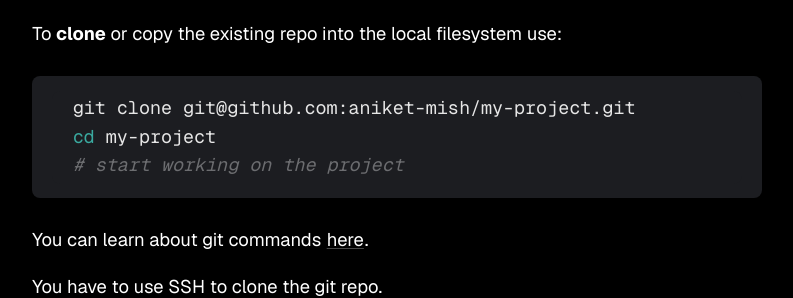
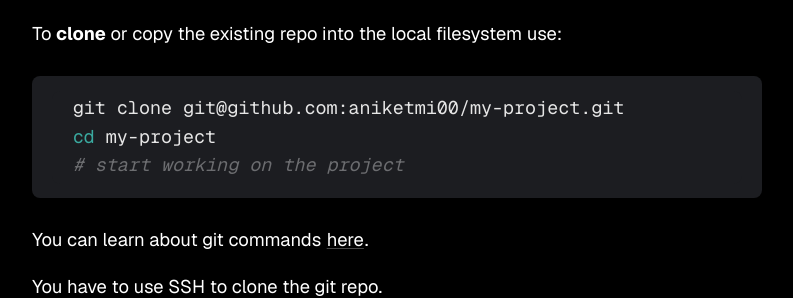
Before and after one commit to aniketmi00/aniketmi00.github.io, a Jekyll site: the page built from _notes/how-to-use-tmux-and-git-as-a-machine-learning-engineer.md, in a window 1280 px wide and 900 px high, scrolled down 1132 px. Shown: the part 164-462 px from the top of the window, without its empty margins (243-1036 px from the left). Built offline with Jekyll 4.4.1, drawn with Linux system fonts in a browser that asks for light colours.

Commit message:
Update stale aniket-mish references to aniketmi00
The GitHub account and this repo were renamed to aniketmi00. Points
_config.yml's github/url fields (canonical URLs, OG tags, the GitHub
icon link) and a few hardcoded image/clone URLs in notes at the new
name instead of relying on GitHub's redirect.

Co-Authored-By: Claude Sonnet 5 <noreply@anthropic.com>
Claude-Session: https://claude.ai/code/session_01Bp9TFpQHaato4UXSuYxMbL

````diff
--- a/_config.yml
+++ b/_config.yml
@@ -1,5 +1,5 @@
 title:               Aniket Mishrikotkar
-github:              aniket-mish
+github:              aniketmi00
 linkedin:            aniketmish   # linkedin.com/in/<handle>
 include:             ['_pages']
 timezone:            Asia/Kolkata   # IANA zone for footer clock
@@ -10,7 +10,7 @@ exclude:             ['_includes/notes_graph.json', 'README.md', 'LICENSE', 'net
 # For a user site (repo named aniketmi.github.io) keep baseurl empty.
 # For a project site (repo named something else) set: baseurl: '/reponame'
 baseurl:             ''
-url:                 'https://aniket-mish.github.io'
+url:                 'https://aniketmi00.github.io'
 
 # If you are using a host that cannot resolve URLs that do
 # not end with .html (such as Neocities), set this to 'true'.
--- a/_notes/how-to-use-tmux-and-git-as-a-machine-learning-engineer.md
+++ b/_notes/how-to-use-tmux-and-git-as-a-machine-learning-engineer.md
@@ -41,7 +41,7 @@ You can also add the `License`. Typically, you should use the Apache 2.0 under w
 To **clone** or copy the existing repo into the local filesystem use:
 
 ```bash
-git clone git@github.com:aniket-mish/my-project.git
+git clone git@github.com:aniketmi00/my-project.git
 cd my-project
 # start working on the project
 ```
````
Also changed, not shown: _notes/model-serving-system-101.md (+1 -1 lines), _notes/practices-im-carrying-into-2026.md (+1 -1 lines), _notes/til-zombie-requests.md (+1 -1 lines).
